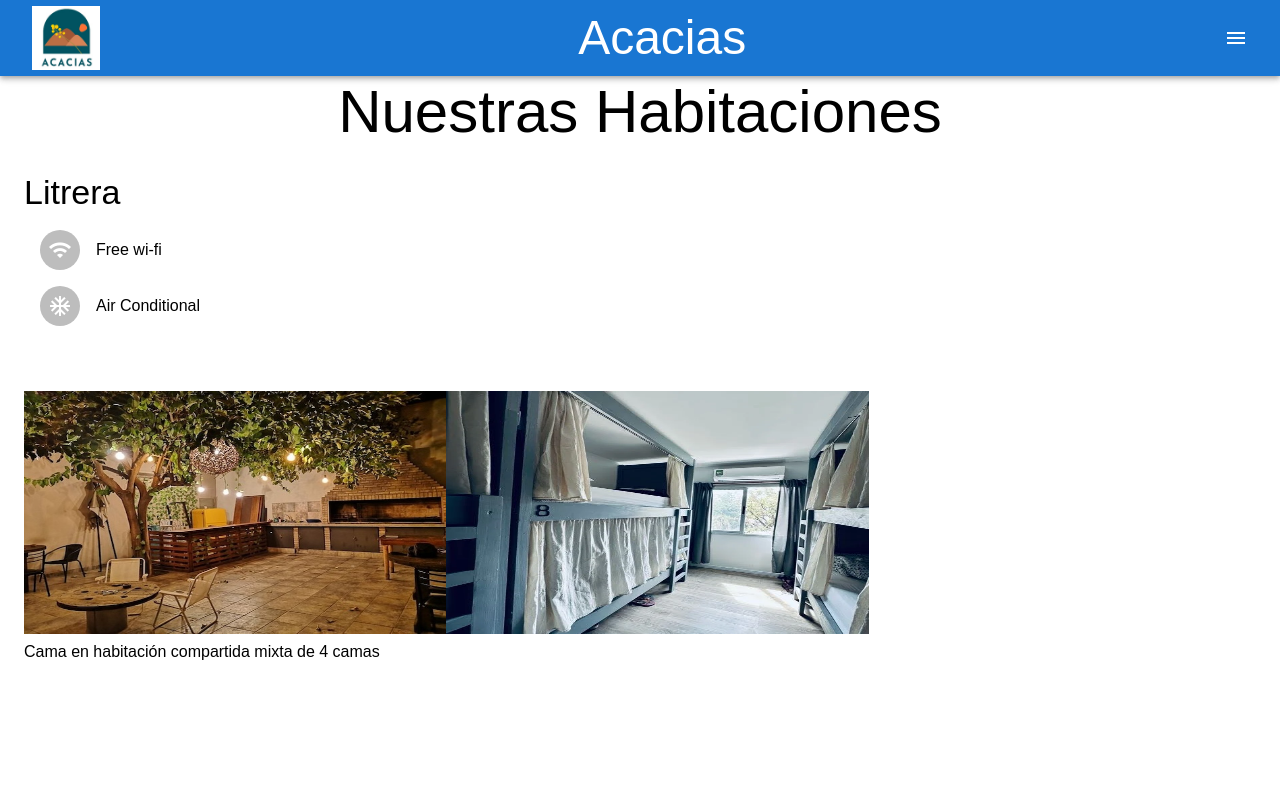
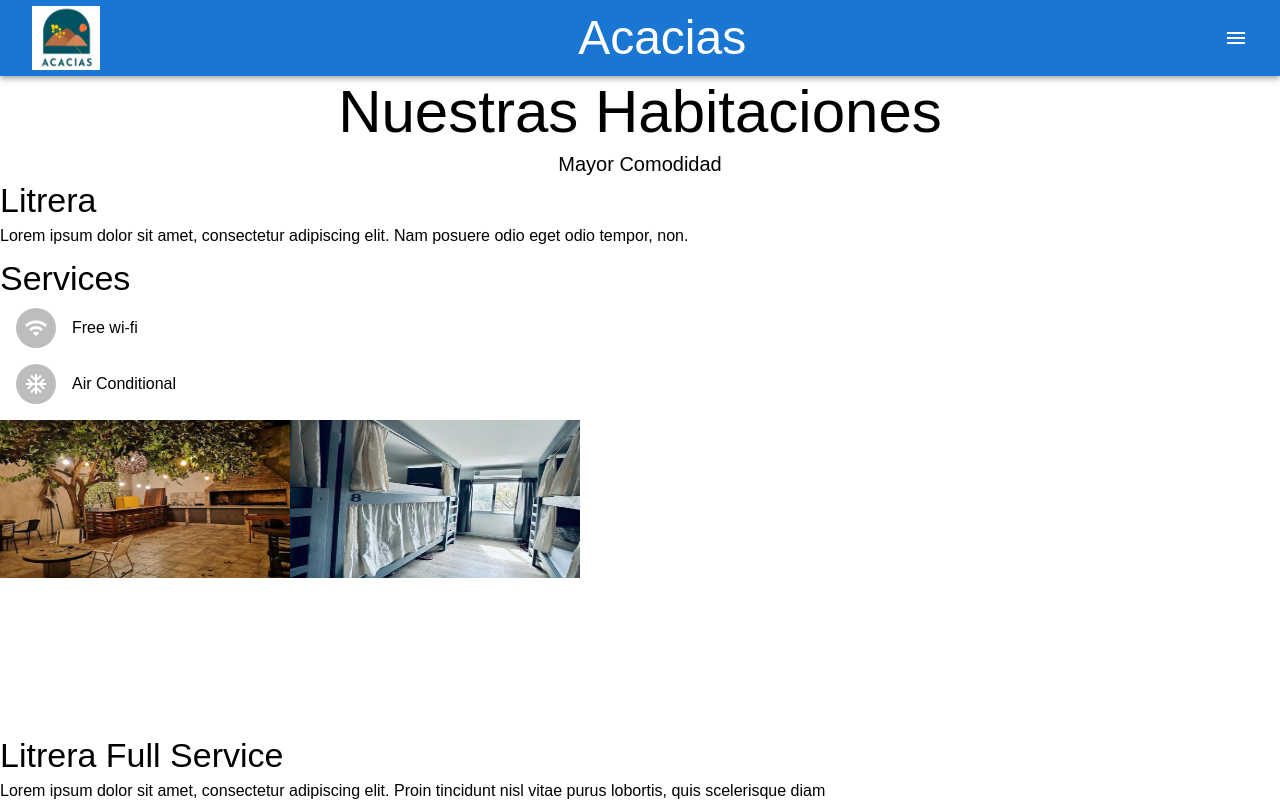
Before and after one commit to nahuels-mza/koala-hostel, a React (Create React App) app: page /bedrooms in a window 1280 px wide. Shown: the top 801 px of the page. Built offline with nearby package versions, Linux system fonts and the light colour scheme.

Commit message:
Bedroom as a page and make Title general

```diff
--- a/src/components/Identity/Identity.tsx
+++ b/src/components/Identity/Identity.tsx
@@ -12,6 +12,10 @@ import acacia from "../../assets/acacia.png";
 const Identity = () => {
   const { classes } = useIdentityStyles();
   return (
+    <Box>
+      <Typography variant="h3" textAlign="center">
+        Quienes somos
+      </Typography>
       <Box id="ourselves" component="section" className={classes.container}>
         {ownerData.map((item) => (
           <Card variant="outlined" className={classes.card}>
@@ -33,6 +37,7 @@ const Identity = () => {
           </Card>
         ))}
       </Box>
+    </Box>
   );
 };
 export default Identity;
--- a/src/components/Items/ImageList.tsx
+++ b/src/components/Items/ImageList.tsx
@@ -2,8 +2,6 @@ import * as React from 'react';
 import ImageList from '@mui/material/ImageList';
 import ImageListItem from '@mui/material/ImageListItem';
 import ImageListItemBar from '@mui/material/ImageListItemBar';
-
-import ItemDialog from "./Dialog";
 
 interface IImageListingProps {
     images: {
--- /dev/null
+++ b/src/components/Items/ItemListWithImages.tsx
@@ -0,0 +1,88 @@
+import { Box, Grid, Typography } from "@mui/material";
+import List from "@mui/material/List";
+import ListItem from "@mui/material/ListItem";
+import ListItemText from "@mui/material/ListItemText";
+import ListItemAvatar from "@mui/material/ListItemAvatar";
+import Avatar from "@mui/material/Avatar";
+import { Icon } from "@mui/material";
+
+interface IImageListingProps {
+    imagesListing: {
+        label: string;
+        description: string;
+        services: any
+        image: string
+        imageDetail: string;
+    }[]
+}
+export default function ItemListingWithImages(props: IImageListingProps) {
+
+    return (
+        <Box component="section">
+            {props.imagesListing.map((item) => (
+                <Grid item display="flex" flexDirection="column" id="everyitem" >
+                    <Grid container display="flex" flexDirection="column" id="services" xs={2} md={8} >
+                        <Typography variant="h4">{item.label}</Typography>
+                        <Grid item xs={16} textAlign="left" id="itemdescription">
+                            <Typography variant="subtitle1">{item.description}</Typography>
+                        </Grid>
+                        <Grid item display="flex" flexDirection="row" id="listicon">
+                            <List
+                                sx={{
+                                    width: "100%",
+                                    maxWidth: 360,
+                                    bgcolor: "background.paper",
+                                }}
+                            >
+                                <Typography variant="h4">Services</Typography>
+
+                                {item.services.map((service: any) => (
+                                    <ListItem>
+                                        <ListItemAvatar>
+                                            <Avatar>
+                                                <Icon>{service.icon}</Icon>
+                                            </Avatar>
+                                        </ListItemAvatar>
+                                        <ListItemText primary={service.description} />
+                                    </ListItem>
+                                ))}
+                            </List>
+
+                        </Grid>
+
+                        <Grid container display="flex" flexDirection="row" id="images" xs={2} md={8} height={"20%"}>
+                            <Grid
+                                item
+                                justifyContent="center"
+                                // rowSpacing={1} columnSpacing={{ xs: 1, sm: 2, md: 3 }}
+                                id="imagetext"
+
+                            >
+                                <img
+                                    src={item.image}
+                                    srcSet={`${item.image}`}
+                                    alt={item.label}
+                                    loading="lazy"
+                                    width="50%"
+                                    height="50%"
+
+                                />
+                                <img
+                                    src={item.imageDetail}
+                                    srcSet={`${item.imageDetail}`}
+                                    alt={item.label}
+                                    loading="lazy"
+                                    width="50%"
+                                    height="50%"
+                                />
+
+                            </Grid>
+
+                        </Grid>
+                    </Grid>
+                </Grid>
+            ))}
+
+        </Box>
+    );
+}
--- a/src/components/Location/Location.tsx
+++ b/src/components/Location/Location.tsx
@@ -1,5 +1,5 @@
 import React from "react";
-import useLocationStyles from "./location.module";
+import useLocationStyles from "./Location.module";
 import { Box, Link, Typography } from "@mui/material";
 
 import photo from "../../assets/location.png";
@@ -28,9 +28,9 @@ const Location = () => {
           textAlign="center"
           className={classes.locationTitle}
         >
-          Donde encontrarnos
+          Donde estamos
         </Typography>
-        <Box display="flex" justifyContent="center" marginY={2} />
+
       </Link>
     </Box>
   );
--- a/src/components/Location/location.module.js
+++ b/src/components/Location/location.module.js
@@ -11,8 +11,7 @@ const useLocationStyles = makeStyles()((theme) => ({
     alignItems: "center",
     display: "flex",
     flexDirection: "column",
-    // justify:"center",
-    // justifyContent: 'center',
+    justify:"center",
   },
   locationTitle: {
     border: "solid 1px #5757568f",
--- /dev/null
+++ b/src/components/Title/MainTitle.tsx
@@ -0,0 +1,37 @@
+import React from "react";
+import { Box, Typography } from "@mui/material";
+
+import useTitleStyles from "./MainTitle.module";
+
+interface IMainTitleProps {
+  title: String;
+  subtitle: String
+}
+
+
+export default function Title(props: IMainTitleProps) {
+  const classes = useTitleStyles();
+
+  return (
+    <>
+      <Box component="div" >
+        <Typography
+          variant="h2"
+          textAlign="center"
+
+        >
+          {props.title}
+        </Typography>
+
+        <Typography
+          variant="h6"
+          textAlign="center"
+
+        >
+          {props.subtitle}
+
+        </Typography>
+      </Box>
+    </>
+  );
+};
--- a/src/pages/Agencia/Agencia.tsx
+++ b/src/pages/Agencia/Agencia.tsx
@@ -8,7 +8,7 @@ import Title from "../../components/Title/MainTitle";
 import CommentCarousel from "../../components/Carousel/CommentCarousel";
 import Identity from "../../components/Identity/Identity";
 
-import { commentData } from "../../utils/constant";
+import { commentData, LorenImpsu } from "../../utils/constant";
 import useStyles from "../MainLayout/MainLayout.module";
 
 export default function AgenciaPage() {
@@ -24,7 +24,7 @@ export default function AgenciaPage() {
         /> */}
         <Message />
         <Box component="section" height="100%" className={classes.container}>
-          <Title />
+          <Title title={"Acacias Agencia de Turismo"} subtitle={LorenImpsu} />
         </Box>
         <Box className={classes.imageContainer}>
           <ImageListing images={commentData} column={2} destination="/destinations" />
--- a/src/pages/Bedrooms/Bedroom.tsx
+++ b/src/pages/Bedrooms/Bedroom.tsx
@@ -1,19 +1,12 @@
-import { Box, Grid, Typography } from "@mui/material";
-import List from "@mui/material/List";
-import ListItem from "@mui/material/ListItem";
-import ListItemText from "@mui/material/ListItemText";
-import ListItemAvatar from "@mui/material/ListItemAvatar";
-import Avatar from "@mui/material/Avatar";
-import { Icon } from "@mui/material";
+import { Box, Grid } from "@mui/material";
+import Title from "../../components/Title/MainTitle";
+import ItemListingWithImages from "../../components/Items/ItemListWithImages";
 import { bedWithService } from "../../utils/constant";
+export default function BedroomPage() {
 
-export default function BedroomPage() {
-    const data = bedWithService;
     return (
         <Box component="section">
-            <Typography variant="h2" align="center">
-                Nuestras Habitaciones
-            </Typography>
+            <Title title={"Nuestras Habitaciones"} subtitle={"Mayor Comodidad"} />
             <Grid
                 id="pageparent"
                 container
@@ -22,65 +15,8 @@ export default function BedroomPage() {
                     margin: "auto",
                     flexGrow: 1,
                 }}
-
             >
-                {data.map((item) => (
-                    <Grid item display="flex" flexDirection="column" id="everyitem"
-                    >
-                        <Grid item justifyContent="center" id="services" xs={4} >
-                            <Typography variant="h4">{item.label}</Typography>
-                            <List
-                                sx={{
-                                    width: "100%",
-                                    maxWidth: 360,
-                                    bgcolor: "background.paper",
-                                }}
-                            >
-                                {item.services.map((service: any) => (
-                                    <ListItem>
-                                        <ListItemAvatar>
-                                            <Avatar>
-                                                <Icon>{service.icon}</Icon>
-                                            </Avatar>
-                                        </ListItemAvatar>
-                                        <ListItemText primary={service.description} />
-                                    </ListItem>
-                                ))}
-                            </List>
-                        </Grid>
-                        <Grid item display="flex" flexDirection="column" id="images" xs={2} md={8} height={"20%"}>
-                            <Grid
-                                item
-                                justifyContent="center"
-                                rowSpacing={1} columnSpacing={{ xs: 1, sm: 2, md: 3 }}
-                                id="imagetext"
-                            >
-                                <img
-                                    src={item.image}
-                                    srcSet={`${item.image}`}
-                                    alt={item.label}
-                                    loading="lazy"
-                                    width="50%"
-                                    height="50%"
-
-
-                                />
-                                <img
-                                    src={item.imageDetail}
-                                    srcSet={`${item.imageDetail}`}
-                                    alt={item.label}
-                                    loading="lazy"
-                                    width="50%"
-                                    height="50%"
-                                />
-                                <Grid item justifyContent="center">
-                                    <Typography variant="subtitle1">{item.description}</Typography>
-                                </Grid>
-                            </Grid>
-
-                        </Grid>
-                    </Grid>
-                ))}
+                <ItemListingWithImages imagesListing={bedWithService} />
             </Grid>
         </Box>
     );
--- a/src/pages/Hostel/MainHostel.tsx
+++ b/src/pages/Hostel/MainHostel.tsx
@@ -1,6 +1,6 @@
 import React from "react";
 import { Outlet } from "react-router-dom";
-import { Box, Typography } from "@mui/material";
+import { Box } from "@mui/material";
 
 import Message from "../../components/Message/Message";
 import Title from "../../components/Title/MainTitle";
@@ -23,7 +23,7 @@ const MainHostel = () => {
     // sx={{ backgroundImage: `url(${photo})` }}
     >
       <Box className={classes.imageContainer}>
-        <Title />
+        <Title title={"Acacias Hostel"} subtitle={"Lorem ipsum dolor sit amet, consectetur adipiscing elit."} />
       </Box>
 
       <Box className={classes.imageContainer}>
--- a/src/utils/constant.ts
+++ b/src/utils/constant.ts
@@ -28,14 +28,14 @@ const service = {
 const bedWithService = [
   {
     label: "Litrera",
-    description: "Cama en habitación compartida mixta de 4 camas",
+    description: LorenImpsu2,
     services: [service.wifi, service.air],
     image: image3,
     imageDetail: habitacion2,
   },
   {
     label: "Litrera Full Service",
-    description: "Cama en habitación compartida de 4 camas",
+    description: LorenImpsu,
     services: [
       service.wifi,
       service.air,
@@ -175,4 +175,4 @@ const ownerData = [
   },
 ];
 
-export { bedWithService, hostelImages, agenciaImages, commentData, ownerData };
+export { bedWithService, hostelImages, agenciaImages, commentData, ownerData, LorenImpsu };
```
Also changed, not shown: src/components/Title/MainTitle.jsx (deleted, +0 -32 lines), 1 other file (tests, documents, lock files or other folders). Lines whose indentation alone changed are shown as unchanged.
